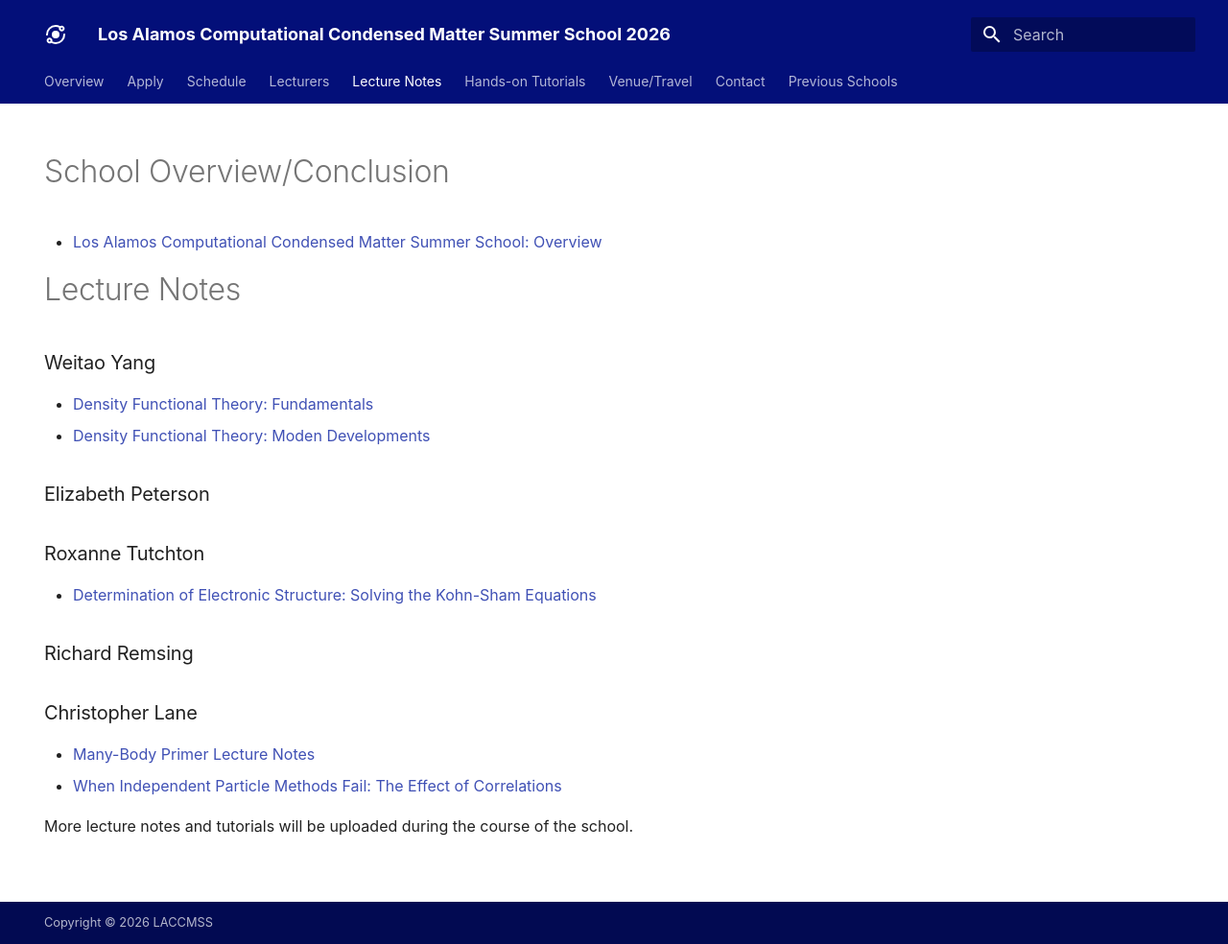
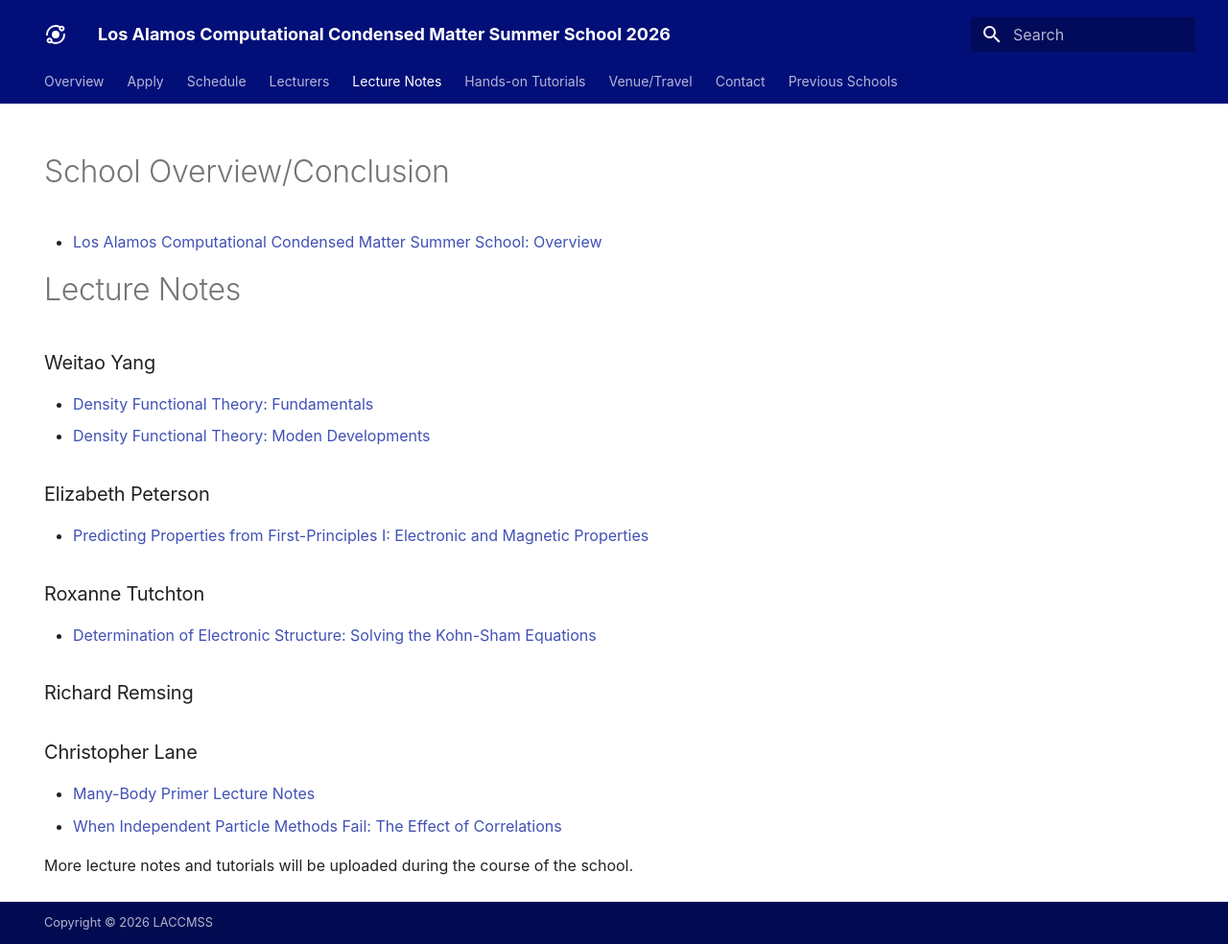
Before and after one commit to LACCMSS/2026, an MkDocs documentation site: the page built from docs/lecture_notes.md, in a window 1280 px wide and 984 px high. Shown: the whole window at 96% size. Built offline with MkDocs 1.6.1 and Material for MkDocs 9.7.7, drawn with Linux system fonts in a browser that asks for light colours; some web fonts are replaced.

Commit message:
Update lecture_notes.md

```diff
--- a/docs/lecture_notes.md
+++ b/docs/lecture_notes.md
@@ -16,6 +16,7 @@
 - [Density Functional Theory: Moden Developments](assets/Lecture_Data/Weitao_Yang/2026_DFT_Recent_Developments_LANL.pdf)
 
 ### Elizabeth Peterson
+- [Predicting Properties from First-Principles I: Electronic and Magnetic Properties](assets/Lecture_Data/Elizabeth_Peterson/laccmss_16jun26.pdf)
 
 ### Roxanne Tutchton
 - [Determination of Electronic Structure: Solving the Kohn-Sham Equations](assets/Lecture_Data/Roxanne_Tutchton/LACCMSS_Electronic_Structure_Determination_Tutchton.pdf)
```
